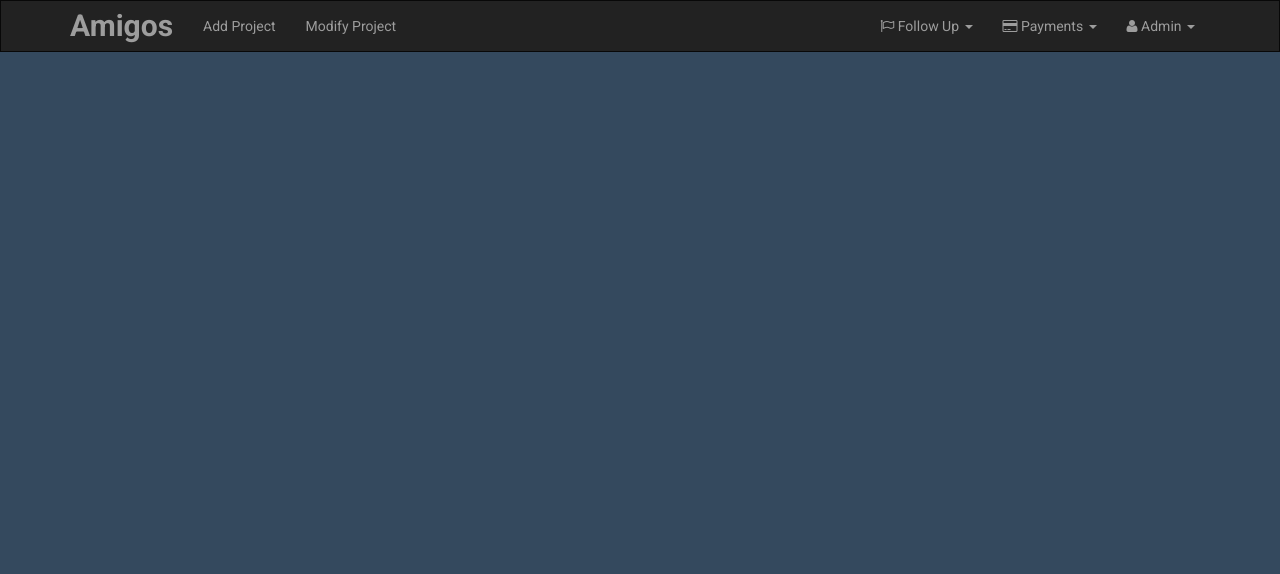
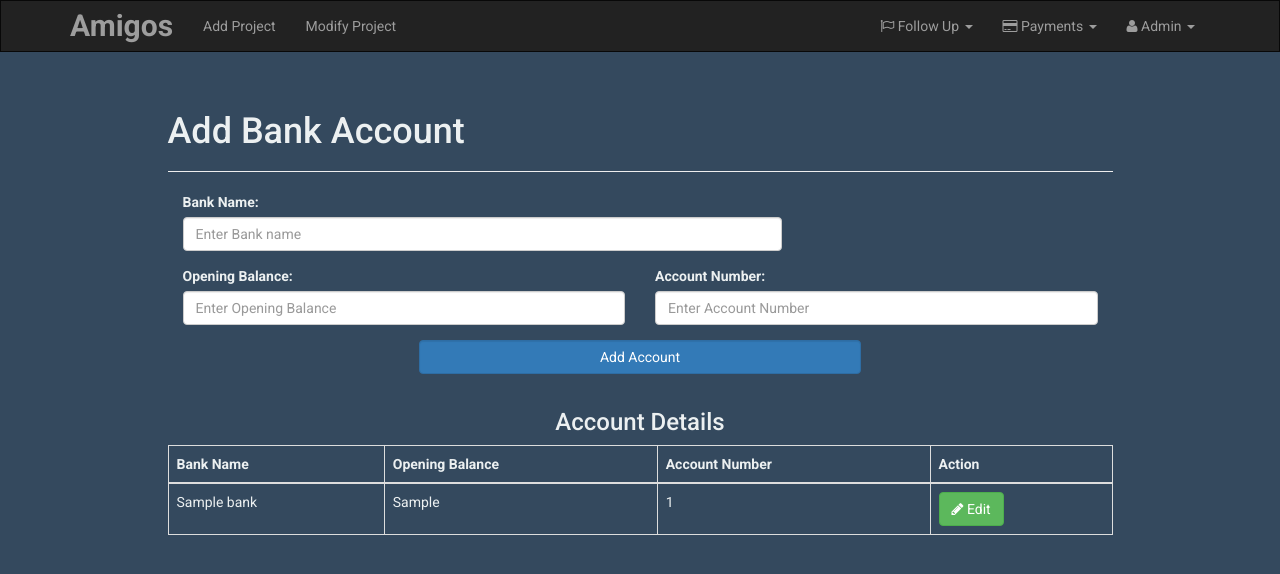
Before and after one commit to aakashdhar/amigoscrm, a PHP site: page /addaccount.php in a window 1280 px wide. Shown: the top 574 px of the page. Run offline with PHP 8.4, Linux system fonts and the light colour scheme; tables that the repository leaves empty or names only in its code hold one stand-in row (values such as "Sample post").

Commit message:
finished add account.

```diff
--- a/addaccount.php
+++ b/addaccount.php
@@ -1,6 +1,108 @@
 <?php include 'includes/header.php'; include 'includes/nav.php';?>
+<?php
+
+  if (isset($_GET['edit']) && !empty($_GET['edit'])) {
+    $edit_id = (int)$_GET['edit'];
+    $edit_id = htmlentities($edit_id,ENT_QUOTES,"UTF-8");
+    $edit_sql = "SELECT * FROM `tbl_bank` WHERE `bank_id` = '$edit_id'";
+    $edit_result = mysqli_query($con,$edit_sql);
+    $edit_source = mysqli_fetch_object($edit_result);
+    $edit_name = $edit_source -> bank_name;
+    $edit_balance = $edit_source -> opening_balance;
+    $edit_acnumber = $edit_source -> account_number;
+
+  }
+  // in case if required to add
+  // if (isset($_GET['delete']) && !empty($_GET['delete'])) {
+  //   $delete_id = (int)$_GET['delete'];
+  //   $delete_id = htmlentities($delete_id,ENT_QUOTES,"UTF-8");
+  //   $delete_sql = "DELETE FROM `tbl_source` WHERE `source_id` = '$delete_id'";
+  //   $delete_result = mysqli_query($con,$delete_sql);
+  //   header('location:addsource.php');
+  // }
+
+  if (isset($_POST['addaccount'])) {
+    $name = htmlentities($_POST['name'],ENT_QUOTES,"UTF-8");
+    $balance = htmlentities($_POST['balance'],ENT_QUOTES,"UTF-8");
+    $acnumber = htmlentities($_POST['acnumber'],ENT_QUOTES,"UTF-8");
+
+    $name = ucwords($name);
+    $sql = "INSERT INTO `tbl_bank`(`bank_name`, `opening_balance`, `account_number`) VALUES ('$name','$balance','$acnumber')";
+    $result = mysqli_query($con,$sql);
+    header('location:addaccount.php');
+  }
+  if (isset($_POST['editaccount'])) {
+    $name = htmlentities($_POST['name'],ENT_QUOTES,"UTF-8");
+    $balance = htmlentities($_POST['balance'],ENT_QUOTES,"UTF-8");
+    $acnumber = htmlentities($_POST['acnumber'],ENT_QUOTES,"UTF-8");
+
+    $name = ucwords($name);
+    $sql_update = "UPDATE `tbl_bank` SET `bank_name`='$name',`opening_balance`='$balance',
+                  `account_number`='$acnumber' WHERE `bank_id` = '$edit_id'";
+
+    $result_update = mysqli_query($con,$sql_update);
+    header('location:addaccount.php');
+  }
 
 
+?>
+
+
+  <div class="container">
+    <div class="row">
+      <div class="col-md-10 col-md-offset-1">
+        <div class="page-header">
+          <h1>Add Bank Account</h1>
+        </div>
+        <form  action="addaccount.php<?= ((isset($_GET['edit'])?'?edit='.$edit_id:'')) ?>" method="post">
+            <div class="form-group col-md-8">
+              <label for="name" class="control-label">Bank Name:</label>
+              <input type="text" class="form-control" id="name" name="name" value="<?= ((isset($_GET['edit']))? $edit_name :'');?>" placeholder="Enter Bank name">
+            </div>
+            <div class="form-group col-md-6">
+              <label for="balance" class="control-label">Opening Balance:</label>
+              <input type="text" class="form-control" id="balance" name="balance" value="<?= ((isset($_GET['edit']))? $edit_balance :'');?>" placeholder="Enter Opening Balance">
+            </div>
+            <div class="form-group col-md-6">
+              <label for="acnumber" class="control-label">Account Number:</label>
+              <input type="text" class="form-control" id="acnumber" name="acnumber" value="<?= ((isset($_GET['edit']))? $edit_acnumber :'');?>" placeholder="Enter Account Number">
+            </div>
+            <div class="form-group col-md-6 col-md-offset-3">
+              <input type="submit" class="form-control btn btn-primary" id="submit" name="<?= ((isset($_GET['edit']))?'editaccount':'addaccount');?>"
+                     value="<?= ((isset($_GET['edit']))?'Edit':'Add');?> Account">
+            </div>
+        </form>
+      </div>
+      <div class="col-md-10 col-md-offset-1">
+        <h3 class="text-center">Account Details</h3>
+        <table class="table table-bordered">
+          <thead>
+            <th>Bank Name</th>
+            <th>Opening Balance</th>
+            <th>Account Number</th>
+            <th>Action</th>
+          </thead>
+          <tbody>
+            <?php
+              $sql = "SELECT * FROM `tbl_bank`";
+              $result = mysqli_query($con,$sql);
+             ?>
+            <?php while($row = mysqli_fetch_object($result)): ?>
+              <tr>
+                <td><?= $row -> bank_name ?></td>
+                <td><?= $row -> opening_balance ?></td>
+                <td><?= $row -> account_number ?></td>
+                <td>
+                  <a href="addaccount.php?edit=<?= $row -> bank_id ;?>" class="btn btn-success"><i class="fa fa-pencil"></i>  Edit</a>
+                  <!-- <a href=""><i class="fa fa-trash"></i>  Delete</a> -->
+                </td>
+              </tr>
+            <?php endwhile; ?>
+          </tbody>
+        </table>
+      </div>
+    </div>
+  </div>
 
 
 <?php include 'includes/footer.php'; ?>
--- a/includes/nav.php
+++ b/includes/nav.php
@@ -42,7 +42,7 @@
           <ul class="dropdown-menu">
             <li><a href="addsource.php">Add Source</a></li>
             <li><a href="addstatus.php">Add Status</a></li>
-            <li><a href="addaccount.php">Add Account</a></li>
+            <li><a href="addaccount.php">Add Bank Account</a></li>
             <li><a href="addtype.php">Add Type</a></li>
           </ul>
         </li>
```
